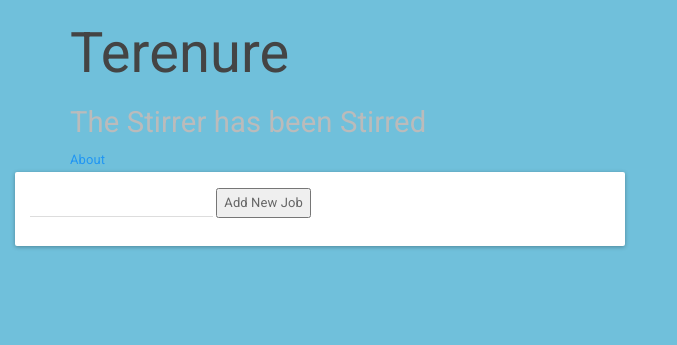
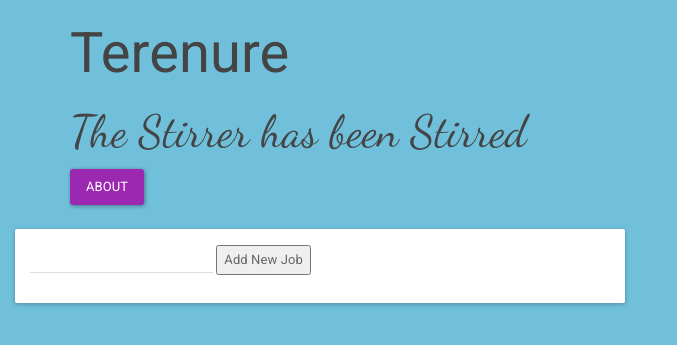
Before and after one commit to KillianDavitt/TerenureHouse, a Flask app: page / in a window 1280 px wide. Shown: the top 345 px of the page, without its empty margins (0-677 px from the left). Run offline with Flask 2, Linux system fonts and the light colour scheme; data that the repository does not hold is empty; some libraries are stand-ins or nearby versions.

Commit message:
Styled motto font

```diff
--- a/app/static/style.css
+++ b/app/static/style.css
@@ -6,5 +6,6 @@ div.container {
     background-color: #70C0DB;
 }
 
-div.padding {
+h2 {
+    font-family: 'Dancing Script', cursive;
 }
--- a/app/templates/base.html
+++ b/app/templates/base.html
@@ -14,6 +14,7 @@
     <!-- Bootstrap CDN -->
     <link rel="stylesheet" type="text/css" href="static/bootstrap.css">
     <link rel="stylesheet" type="text/css" href="static/style.css">
+    <link href='https://fonts.googleapis.com/css?family=Dancing+Script' rel='stylesheet' type='text/css'>
 </head>
 
 
--- a/app/templates/index.html
+++ b/app/templates/index.html
@@ -3,11 +3,12 @@
 {% block content %}
 <div class="container">
     <h1> Terenure</h1>
-    <h2><small>The Stirrer has been Stirred</small></h2>
-    <a href="/about">About</a>
+    <h2>The Stirrer has been Stirred</h2>
+    <a href="/about" class="btn btn-info">About</a>
+    <br><br>
 </div>
 {% for job in complete_list %}
-<div class="clearfix col-xs-6 padding">
+<div class="clearfix col-xs-4 padding">
 <div class="panel panel-default" >
   <div class="panel-body">
 
```
